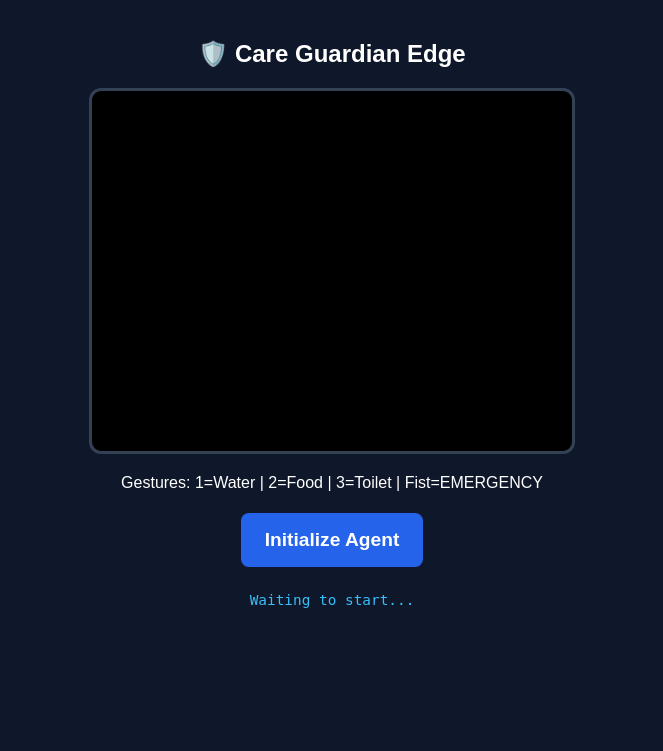
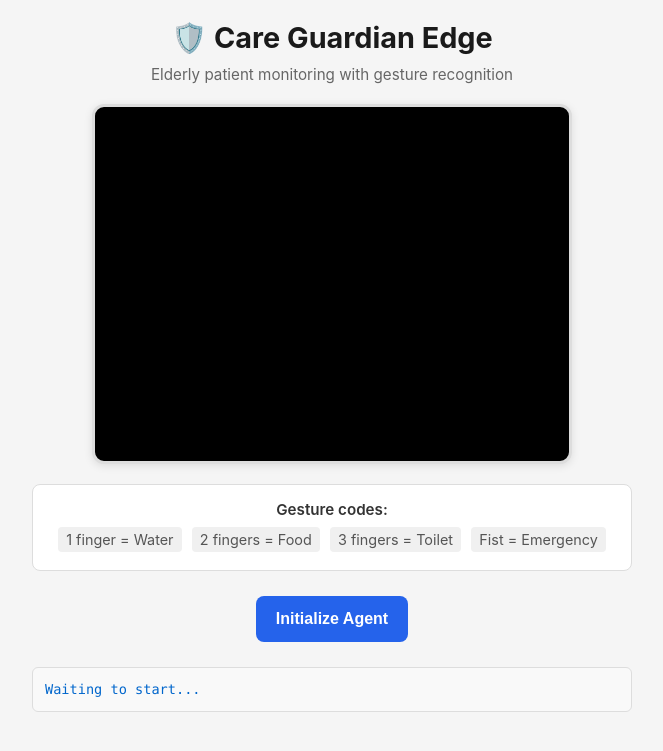
Before and after one commit to kanchang12/careagent-hack, a Flask app: page / in a window 1280 px wide. Shown: the top 751 px of the page, without its empty margins (308-971 px from the left). Run offline with Flask 3, Linux system fonts and the light colour scheme; some libraries are stand-ins or nearby versions.

Commit message:
Refactor patient terminal HTML and CSS styles
Updated styles and structure for patient terminal interface, enhancing layout and button functionality.

```diff
--- a/templates/patient.html
+++ b/templates/patient.html
@@ -5,32 +5,57 @@
   <meta name="viewport" content="width=device-width, initial-scale=1.0">
   <title>Care Agent — Patient Terminal</title>
   <style>
-    body { background: #0f172a; color: #fff; font-family: sans-serif; text-align: center; margin: 0; padding: 20px; }
-    .camera-box { width: 100%; max-width: 480px; height: 360px; background: #000; border: 3px solid #334155; border-radius: 12px; margin: 0 auto 20px; position: relative; overflow: hidden; }
+    * { margin: 0; padding: 0; box-sizing: border-box; }
+    body { background: #f5f5f5; color: #222; font-family: -apple-system, BlinkMacSystemFont, "Segoe UI", sans-serif; text-align: center; padding: 20px; }
+    .container { max-width: 600px; margin: 0 auto; }
+    h2 { margin-bottom: 10px; font-size: 1.8rem; color: #1a1a1a; }
+    .subtitle { color: #666; margin-bottom: 20px; font-size: 0.95rem; }
+    .camera-box { width: 100%; max-width: 480px; height: 360px; background: #000; border: 3px solid #ddd; border-radius: 12px; margin: 0 auto 20px; position: relative; overflow: hidden; box-shadow: 0 2px 8px rgba(0,0,0,0.1); }
     video { width: 100%; height: 100%; object-fit: cover; transform: scaleX(-1); }
-    .btn { padding: 16px 24px; font-size: 1.2rem; font-weight: bold; background: #2563eb; color: #fff; border: none; border-radius: 8px; cursor: pointer; margin: 5px; }
-    .btn-danger { background: #ef4444; }
-    .btn-stop { background: #dc2626; display: none; margin-top: 20px; font-size: 1.4rem; padding: 20px 40px; }
-    #log { font-family: monospace; color: #38bdf8; margin-top: 20px; font-size: 0.9rem; }
-    .status { font-size: 1.1rem; margin-top: 10px; color: #fbbf24; font-weight: bold; }
+    .info-box { background: #fff; border: 1px solid #ddd; border-radius: 8px; padding: 15px; margin-bottom: 20px; font-size: 0.95rem; color: #555; }
+    .gestures { font-weight: 600; color: #333; margin-bottom: 5px; }
+    .gesture-key { display: inline-block; background: #f0f0f0; padding: 4px 8px; border-radius: 4px; margin: 3px; font-size: 0.9rem; }
+    .btn { padding: 14px 20px; font-size: 1rem; font-weight: 600; border: none; border-radius: 8px; cursor: pointer; margin: 5px; transition: all 0.2s; }
+    .btn-primary { background: #2563eb; color: white; }
+    .btn-primary:hover { background: #1d4ed8; box-shadow: 0 2px 6px rgba(37,99,235,0.3); }
+    .btn-primary:disabled { background: #cbd5e1; cursor: not-allowed; }
+    .btn-stop { background: #dc2626; color: white; display: none; margin-top: 20px; font-size: 1.1rem; padding: 16px 32px; }
+    .btn-stop:hover { background: #b91c1c; }
+    #log { font-family: "Monaco", "Courier New", monospace; color: #0066cc; background: #f9f9f9; border: 1px solid #ddd; border-radius: 6px; padding: 12px; margin-top: 20px; font-size: 0.85rem; max-height: 200px; overflow-y: auto; text-align: left; line-height: 1.4; }
+    .status { font-size: 1rem; margin-top: 12px; color: #d97706; font-weight: 600; }
+    .status-ok { color: #059669; }
+    .status-error { color: #dc2626; }
+    .button-group { display: flex; gap: 10px; justify-content: center; flex-wrap: wrap; margin-top: 10px; }
   </style>
 </head>
 <body>
 
+  <div class="container">
     <h2>🛡️ Care Guardian Edge</h2>
+    <p class="subtitle">Elderly patient monitoring with gesture recognition</p>
 
     <div class="camera-box"><video id="videoFeed" autoplay playsinline muted></video></div>
-  <p>Gestures: 1=Water | 2=Food | 3=Toilet | Fist=EMERGENCY</p>
+
+    <div class="info-box">
+      <div class="gestures">Gesture codes:</div>
+      <span class="gesture-key">1 finger = Water</span>
+      <span class="gesture-key">2 fingers = Food</span>
+      <span class="gesture-key">3 fingers = Toilet</span>
+      <span class="gesture-key">Fist = Emergency</span>
+    </div>
+
     <div class="status" id="statusBox"></div>
 
-  <button class="btn" id="startBtn" onclick="initSystem()">Initialize Agent</button>
-  <button class="btn btn-danger" id="stopBtn" onclick="stopSystem()" style="display: none;">Stop Agent</button>
+    <div class="button-group">
+      <button class="btn btn-primary" id="startBtn" onclick="initSystem()">Initialize Agent</button>
+      <button class="btn btn-primary" id="stopBtn" onclick="stopSystem()" style="display: none;">Stop Agent</button>
+    </div>
 
     <!-- STOP SIGNAL — only visible when speaker is active -->
-  <button class="btn btn-stop" id="speakerStopBtn" onclick="stopSpeaker()">🔕 STOP EMERGENCY SIGNAL</button>
+    <button class="btn btn-stop" id="speakerStopBtn" onclick="stopSpeaker()">🔕 STOP ALERT SIGNAL</button>
 
     <div id="log">Waiting to start...</div>
-  <audio id="comfortAudio" loop></audio>
+  </div>
 
   <script src="https://cdn.jsdelivr.net/npm/@mediapipe/camera_utils@0.3.1640029074/camera_utils.js" crossorigin="anonymous"></script>
   <script src="https://cdn.jsdelivr.net/npm/@mediapipe/hands@0.4.1646424915/hands.js" crossorigin="anonymous"></script>
@@ -39,7 +64,6 @@
     const video = document.getElementById('videoFeed');
     const logBox = document.getElementById('log');
     const statusBox = document.getElementById('statusBox');
-    const comfortAudio = document.getElementById('comfortAudio');
     const speakerStopBtn = document.getElementById('speakerStopBtn');
     const canvas = document.createElement('canvas');
     const ctx = canvas.getContext('2d');
@@ -50,16 +74,21 @@
     let activeCamera = null;
     let speakerLoop = null;
 
-    const VOCAB = {
-      "CONFIRM_WATER": "Noted. Your family has been alerted for water.",
-      "CONFIRM_FOOD": "Noted. Your family has been alerted for food.",
-      "CONFIRM_TOILET": "Noted. Assistance for the toilet is requested.",
-      "EMERGENCY_DISPATCHED": "Emergency detected. I am calling your family right now.",
-      "COMFORT_WAITING": "Help is on the way. Just breathe."
-    };
 
-    function log(msg) { logBox.innerHTML = `[${new Date().toLocaleTimeString()}] ${msg}<br>` + logBox.innerHTML; }
-    function setStatus(msg) { statusBox.textContent = msg; }
+
+    function log(msg) {
+      logBox.innerHTML = `[${new Date().toLocaleTimeString()}] ${msg}<br>` + logBox.innerHTML;
+    }
+
+    function setStatus(msg) {
+      statusBox.textContent = msg;
+      statusBox.className = "status";
+      if (msg.includes("Running") || msg.includes("Ready")) {
+        statusBox.classList.add("status-ok");
+      } else if (msg.includes("Error") || msg.includes("STOP")) {
+        statusBox.classList.add("status-error");
+      }
+    }
 
     function speak(phrase) {
       if (!window.speechSynthesis) return;
@@ -68,7 +97,6 @@
     }
 
     async function initSystem() {
-      // Unlock speech inside the user gesture
       try {
         const u = new SpeechSynthesisUtterance(" ");
         u.volume = 0;
@@ -77,6 +105,7 @@
 
       document.getElementById('startBtn').style.display = "none";
       document.getElementById('stopBtn').style.display = "inline-block";
+      setStatus("Starting camera...");
       log("Starting camera...");
 
       try {
@@ -93,12 +122,14 @@
 
         log("Camera ready. Initialising MediaPipe...");
         await initMediaPipe();
+        setStatus("✓ Running. Show gestures to the camera.");
 
         watchdogInterval = setInterval(() => {
           if (!isLocked) dispatchEvent("NONE");
         }, 8000);
       } catch (e) {
-        log("Camera Error: " + e.message);
+        log("❌ Camera Error: " + e.message);
+        setStatus("Camera access denied.");
       }
     }
 
@@ -108,8 +139,6 @@
       if (activeCamera) activeCamera.stop();
       if (activeStream) activeStream.getTracks().forEach(t => t.stop());
       video.srcObject = null;
-      comfortAudio.pause();
-      comfortAudio.currentTime = 0;
       window.speechSynthesis.cancel();
       isLocked = false;
       speakerStopBtn.style.display = "none";
@@ -120,12 +149,10 @@
     }
 
     // ---------- SPEAKER LOOP ----------
-    // Runs every 20s and only stops when the server says speaker is OFF
-    // (which happens when the patient presses STOP).
-    function startSpeakerLoop() {
+    function startSpeakerLoop(phrase) {
       if (speakerLoop) return;
-      log("🔊 Speaker loop ON — repeating every 20s until STOP.");
-      setStatus("🚨 Emergency — press STOP when help arrives");
+      log(`🔊 Speaker ON — repeating every 20s: "${phrase}"`);
+      setStatus("🚨 Alert active — press STOP when help arrives");
       speakerStopBtn.style.display = "inline-block";
 
       const tick = async () => {
@@ -133,10 +160,10 @@
           const r = await fetch("/api/v1/patient-loop");
           const d = await r.json();
           if (d.speak) {
-            speak(d.phrase);
-            log(`🔊 "${d.phrase}"`);
+            speak(phrase);
+            log(`🔊 "${phrase}"`);
           } else {
-            log("🔕 Speaker stopped.");
+            log("🔕 Speaker stopped by patient.");
             setStatus("");
             speakerStopBtn.style.display = "none";
             if (speakerLoop) { clearInterval(speakerLoop); speakerLoop = null; }
@@ -167,33 +194,26 @@
 
       try {
         const res = await fetch("/api/v1/process-frame", {
-          method: "POST", headers: { "Content-Type": "application/json" },
+          method: "POST",
+          headers: { "Content-Type": "application/json" },
           body: JSON.stringify({ gesture: gestureName, snapshot: b64 })
         });
         const data = await res.json();
 
         if (data.locked) {
-          log(`⏸ Server locked — ${data.remaining}s left.`);
-          setStatus(`⏸ Paused — ${data.remaining}s`);
+          log(`⏸ Server paused — ${data.remaining}s left.`);
           return;
         }
 
         log(`Agent: ${data.assessment}`);
 
-        if (data.play_music_url) {
-          comfortAudio.src = data.play_music_url;
-          comfortAudio.play().catch(e => console.log("Audio block", e));
-          log("🎵 Comfort Music.");
-        } else {
-          comfortAudio.pause();
+        if (data.spoken_code && data.spoken_code !== "NONE") {
+          speak(data.spoken_code);
+          startSpeakerLoop(data.spoken_code);
         }
-
-        if (VOCAB[data.spoken_code]) speak(VOCAB[data.spoken_code]);
-
-        if (data.alert_id && data.spoken_code && data.spoken_code !== "NONE") {
-          startSpeakerLoop();
+      } catch (err) {
+        log("❌ API Error");
       }
-      } catch (err) { log("API Error"); }
     }
 
     // ===================== MEDIAPIPE =====================
@@ -242,7 +262,7 @@
           }
           if (count === 5 && !isLocked) {
             isLocked = true;
-            log(`🎯 Trigger: ${gesture}`);
+            log(`🎯 Detected: ${gesture}`);
             dispatchEvent(gesture);
             setTimeout(() => { isLocked = false; count = 0; }, 5000);
           }
```
Lines whose indentation alone changed are shown as unchanged.
